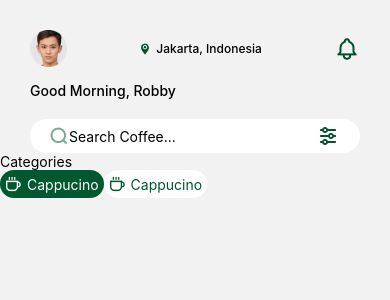
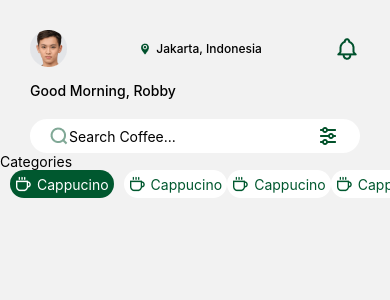
Before and after one commit to robbytrujillo/coffeshope, a React Native app: screen /Home in a window 390 px wide. Shown: the top 300 px of the page. Built offline with nearby package versions, Linux system fonts and the light colour scheme.

Commit message:
introduction cofeeshope | home page custom

```diff
--- a/src/pages/Home/index.js
+++ b/src/pages/Home/index.js
@@ -43,7 +43,7 @@ const Home = () => {
         </View>
         <ScrollView horizontal={true}>
           {/* menu */}
-          <TouchableOpacity activeOpacity={0.7} style={{ backgroundColor: "#00582F", paddingVertical: 5, paddingHorizontal: 5, flexDirection: "row", alignItems: "center", borderRadius: 30 }}>
+          <TouchableOpacity activeOpacity={0.7} style={{ backgroundColor: "#00582F", paddingVertical: 5, paddingHorizontal: 5, flexDirection: "row", alignItems: "center", borderRadius: 30, marginHorizontal: 10 }}>
             <Image source={Coffee} />
             <Text style={{ color: "white", marginLeft: 5 }}>Cappucino</Text>
           </TouchableOpacity>
@@ -55,6 +55,22 @@ const Home = () => {
             <Text style={{ color: "#00582F", marginLeft: 5 }}>Cappucino</Text>
           </TouchableOpacity>
           {/* end menu */}
+
+          {/* menu */}
+          <TouchableOpacity activeOpacity={0.7} style={{ backgroundColor: "white", paddingVertical: 5, paddingHorizontal: 5, flexDirection: "row", alignItems: "center", borderRadius: 30, elevation: 2, shadowColor: "black" }}>
+            <Image source={ GreenCoffee } />
+            <Text style={{ color: "#00582F", marginLeft: 5 }}>Cappucino</Text>
+          </TouchableOpacity>
+          {/* end menu */}
+
+          {/* menu */}
+          <TouchableOpacity activeOpacity={0.7} style={{ backgroundColor: "white", paddingVertical: 5, paddingHorizontal: 5, flexDirection: "row", alignItems: "center", borderRadius: 30, elevation: 2, shadowColor: "black" }}>
+            <Image source={ GreenCoffee } />
+            <Text style={{ color: "#00582F", marginLeft: 5 }}>Cappucino</Text>
+          </TouchableOpacity>
+          {/* end menu */}
+
+
         </ScrollView>
       </View>
     </View>
```
